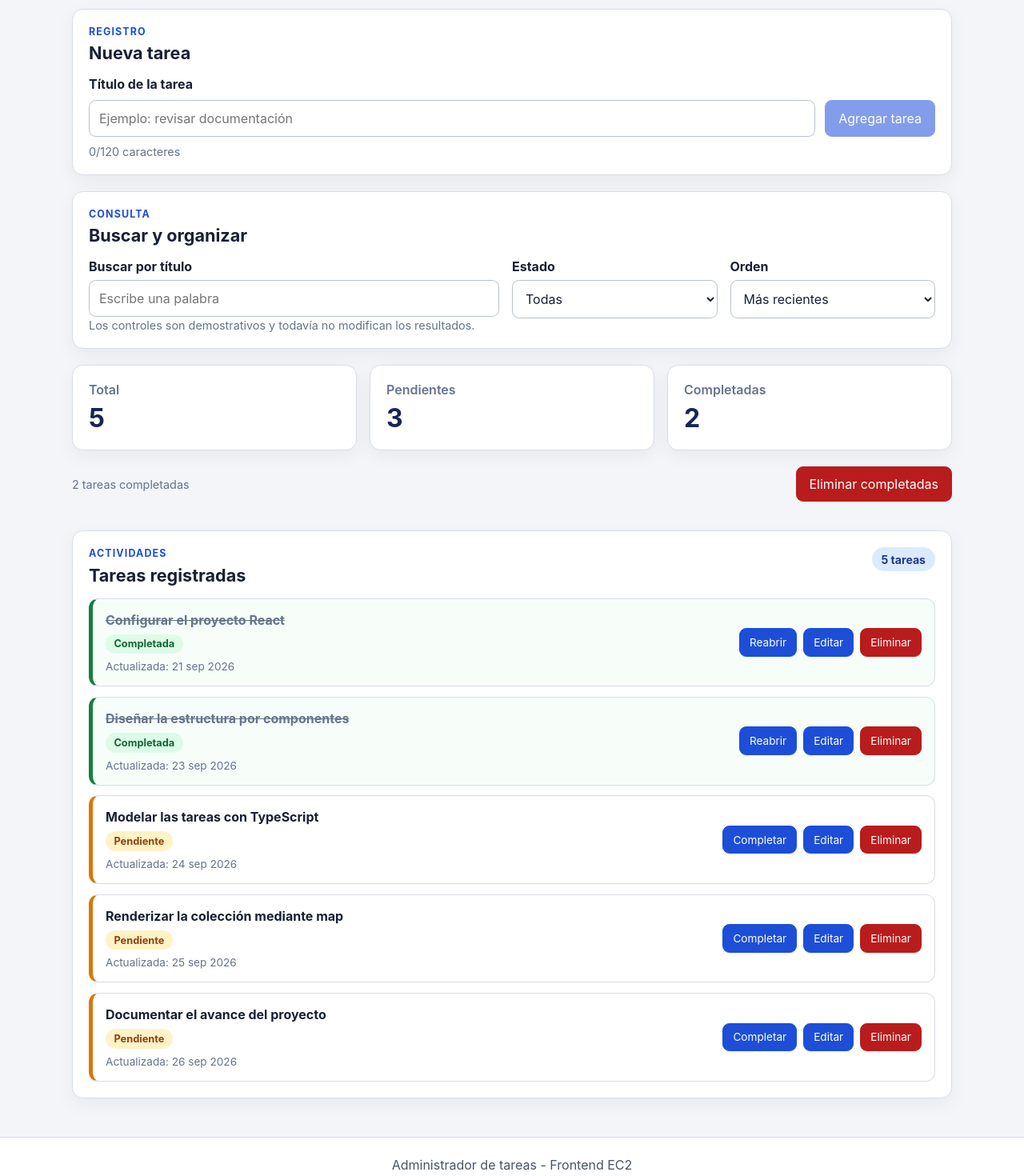
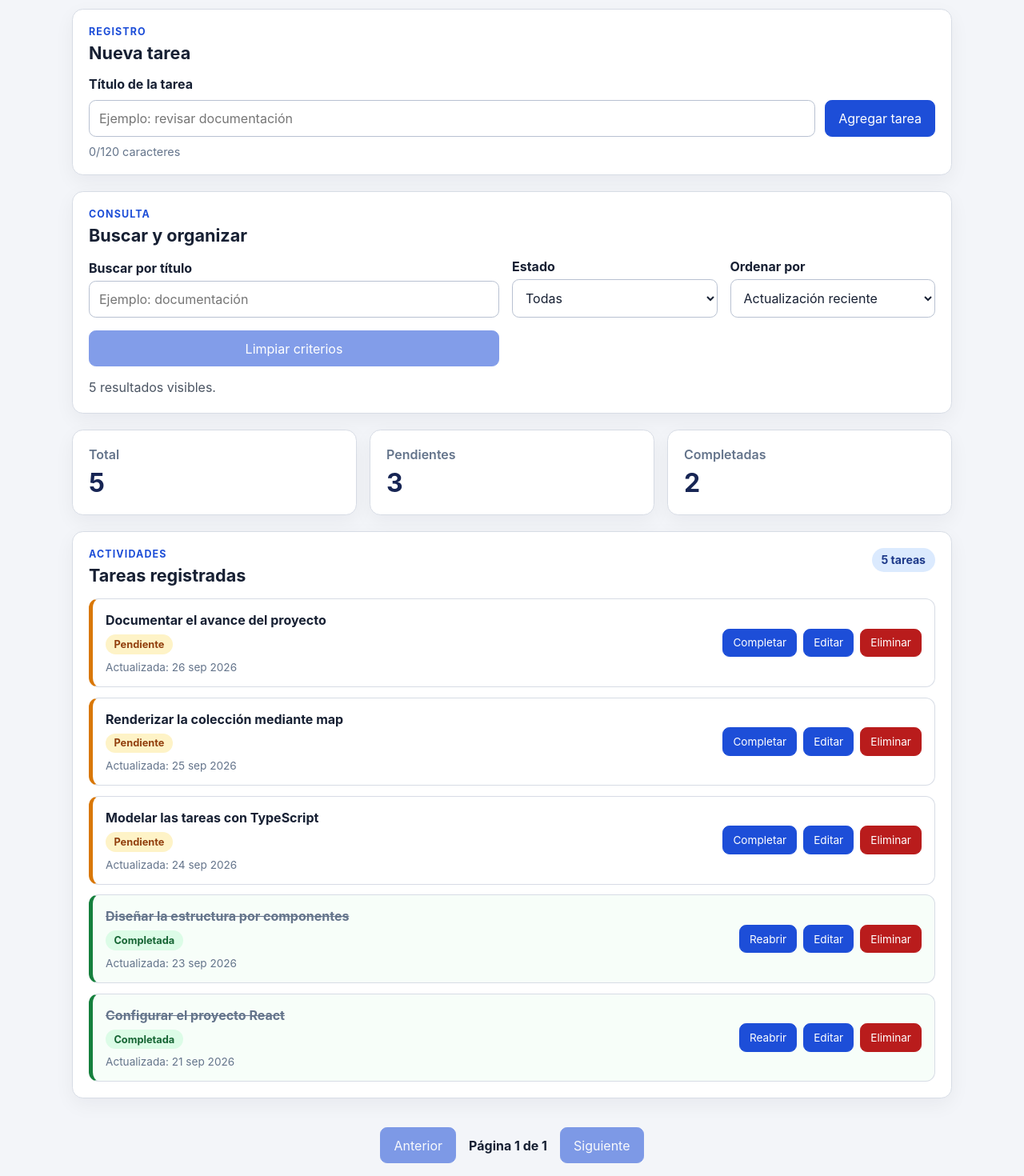
Before and after one commit to NotDrawing/task-manager-frontend, a React (Vite) app: page / in a window 1280 px wide. Shown: the part 220-1690 px from the top of the page at 80% size. Built offline with nearby package versions, Linux system fonts and the light colour scheme.

Commit message:
Actividad 8 Completa

```diff
--- a/src/App.tsx
+++ b/src/App.tsx
@@ -1,21 +1,47 @@
-import { useState } from "react";
+import { useEffect, useState } from "react";
 import { AppHeader } from "./components/AppHeader";
-import { TaskActions } from "./components/TaskActions";
 import { TaskFilters } from "./components/TaskFilter";
 import { TaskForm } from "./components/TaskForm";
 import { TaskList } from "./components/TaskList";
+import { TaskPagination } from "./components/TaskPagination";
 import { TaskSummary } from "./components/TaskSummary";
 import { tasks as initialTasks } from "./data/tasks";
 import type { Task } from "./models/task.interface";
+import type { TaskFilter, TaskSort } from "./models/task-view.types";
+import { getVisibleTasks } from "./services/task-query.service";
+import { loadTasks, saveTasks } from "./services/task-storage.service";
+
+const PAGE_SIZE = 5;
 
 export default function App() {
-  const [tasks, setTasks] = useState<Task[]>(() => [...initialTasks]);
+  const [tasks, setTasks] = useState<Task[]>(() => loadTasks(initialTasks));
+  const [query, setQuery] = useState("");
+  const [filter, setFilter] = useState<TaskFilter>("all");
+  const [sortBy, setSortBy] = useState<TaskSort>("updated-desc");
+  const [currentPage, setCurrentPage] = useState(1);
 
-  const completedCount = tasks.filter(
-    (task) => task.status === "completed",
-  ).length;
+  useEffect(() => {
+    saveTasks(tasks);
+  }, [tasks]);
 
-  function handleAddTask(title: string) {
+  const visibleTasks = getVisibleTasks(tasks, {
+    query,
+    filter,
+    sortBy,
+  });
+
+  const totalPages = Math.max(1, Math.ceil(visibleTasks.length / PAGE_SIZE));
+  const safeCurrentPage = Math.min(currentPage, totalPages);
+  const startIndex = (safeCurrentPage - 1) * PAGE_SIZE;
+  const paginatedTasks = visibleTasks.slice(startIndex, startIndex + PAGE_SIZE);
+
+  const hasActiveCriteria = query.trim() !== "" || filter !== "all";
+
+  const emptyMessage = hasActiveCriteria
+    ? "No hay tareas que coincidan con la búsqueda y el filtro."
+    : "Utiliza el formulario para registrar una nueva actividad.";
+
+  function handleAddTask(title: string): void {
     const now = new Date().toISOString();
 
     const newTask: Task = {
@@ -29,7 +55,7 @@
     setTasks((currentTasks) => [newTask, ...currentTasks]);
   }
 
-  function handleToggleStatus(id: string) {
+  function handleToggleStatus(id: string): void {
     const now = new Date().toISOString();
 
     setTasks((currentTasks) =>
@@ -47,7 +73,7 @@
     );
   }
 
-  function handleEditTask(id: string, title: string) {
+  function handleEditTask(id: string, title: string): void {
     const now = new Date().toISOString();
 
     setTasks((currentTasks) =>
@@ -63,7 +89,7 @@
     );
   }
 
-  function handleDeleteTask(id: string) {
+  function handleDeleteTask(id: string): void {
     const selectedTask = tasks.find((task) => task.id === id);
 
     if (!selectedTask) {
@@ -81,24 +107,29 @@
     setTasks((currentTasks) => currentTasks.filter((task) => task.id !== id));
   }
 
-  function handleClearCompleted() {
-    if (completedCount === 0) {
-      return;
-    }
+  function handleQueryChange(value: string): void {
+    setQuery(value);
+    setCurrentPage(1);
+  }
 
-    const shouldClear = window.confirm(
-      completedCount === 1
-        ? "¿Eliminar la tarea completada?"
-        : `¿Eliminar las ${completedCount} tareas completadas?`,
-    );
+  function handleFilterChange(value: TaskFilter): void {
+    setFilter(value);
+    setCurrentPage(1);
+  }
 
-    if (!shouldClear) {
-      return;
-    }
+  function handleClearCriteria(): void {
+    setQuery("");
+    setFilter("all");
+    setSortBy("updated-desc");
+    setCurrentPage(1);
+  }
 
-    setTasks((currentTasks) =>
-      currentTasks.filter((task) => task.status !== "completed"),
-    );
+  function handlePreviousPage(): void {
+    setCurrentPage(Math.max(1, safeCurrentPage - 1));
+  }
+
+  function handleNextPage(): void {
+    setCurrentPage(Math.min(totalPages, safeCurrentPage + 1));
   }
 
   return (
@@ -107,18 +138,37 @@
 
       <main className="app-main">
         <TaskForm onAddTask={handleAddTask} />
-        <TaskFilters />
+
+        <TaskFilters
+          query={query}
+          filter={filter}
+          sortBy={sortBy}
+          resultCount={visibleTasks.length}
+          onQueryChange={handleQueryChange}
+          onFilterChange={handleFilterChange}
+          onSortChange={setSortBy}
+          onClear={handleClearCriteria}
+        />
+
         <TaskSummary tasks={tasks} />
-        <TaskActions
-          completedCount={completedCount}
-          onClearCompleted={handleClearCompleted}
-        />
+
         <TaskList
-          tasks={tasks}
+          tasks={paginatedTasks}
+          resultCount={visibleTasks.length}
+          emptyMessage={emptyMessage}
           onToggleStatus={handleToggleStatus}
           onEditTask={handleEditTask}
           onDeleteTask={handleDeleteTask}
         />
+
+        {visibleTasks.length > 0 && (
+          <TaskPagination
+            currentPage={safeCurrentPage}
+            totalPages={totalPages}
+            onPrevious={handlePreviousPage}
+            onNext={handleNextPage}
+          />
+        )}
       </main>
 
       <footer className="app-footer">
--- a/src/components/TaskFilter.tsx
+++ b/src/components/TaskFilter.tsx
@@ -1,44 +1,87 @@
-export function TaskFilters() {
+import type { TaskFilter, TaskSort } from "../models/task-view.types";
+
+interface TaskFiltersProps {
+  query: string;
+  filter: TaskFilter;
+  sortBy: TaskSort;
+  resultCount: number;
+  onQueryChange: (value: string) => void;
+  onFilterChange: (value: TaskFilter) => void;
+  onSortChange: (value: TaskSort) => void;
+  onClear: () => void;
+}
+
+export function TaskFilters({
+  query,
+  filter,
+  sortBy,
+  resultCount,
+  onQueryChange,
+  onFilterChange,
+  onSortChange,
+  onClear,
+}: TaskFiltersProps) {
+  const hasActiveCriteria =
+    query.trim() !== "" || filter !== "all" || sortBy !== "updated-desc";
+
+  const resultLabel =
+    resultCount === 1
+      ? "1 resultado visible."
+      : `${resultCount} resultados visibles.`;
+
   return (
-    <section className="panel" aria-labelledby="filters-title">
+    <section className="panel" aria-labelledby="task-filters-title">
       <div className="section-heading">
         <div>
           <p className="section-heading__eyebrow">Consulta</p>
-          <h2 id="filters-title">Buscar y organizar</h2>
+          <h2 id="task-filters-title">Buscar y organizar</h2>
         </div>
       </div>
 
       <div className="filters-grid">
-        <div className="field">
-          <label htmlFor="task-search">Buscar por título</label>
+        <label className="filter-field">
+          <span>Buscar por título</span>
           <input
-            id="task-search"
             type="search"
-            placeholder="Escribe una palabra"
+            value={query}
+            placeholder="Ejemplo: documentación"
+            onChange={(event) => onQueryChange(event.target.value)}
           />
-        </div>
+        </label>
 
-        <div className="field">
-          <label htmlFor="status-filter">Estado</label>
-          <select id="status-filter" defaultValue="all">
+        <label className="filter-field">
+          <span>Estado</span>
+          <select
+            value={filter}
+            onChange={(event) =>
+              onFilterChange(event.target.value as TaskFilter)
+            }
+          >
             <option value="all">Todas</option>
             <option value="pending">Pendientes</option>
             <option value="completed">Completadas</option>
           </select>
-        </div>
+        </label>
 
-        <div className="field">
-          <label htmlFor="task-order">Orden</label>
-          <select id="task-order" defaultValue="newest">
-            <option value="newest">Más recientes</option>
-            <option value="oldest">Más antiguas</option>
-            <option value="title">Por título</option>
+        <label className="filter-field">
+          <span>Ordenar por</span>
+          <select
+            value={sortBy}
+            onChange={(event) => onSortChange(event.target.value as TaskSort)}
+          >
+            <option value="updated-desc">Actualización reciente</option>
+            <option value="created-desc">Creación reciente</option>
+            <option value="title-asc">Título A a Z</option>
           </select>
-        </div>
+        </label>
+
+        <button type="button" onClick={onClear} disabled={!hasActiveCriteria}>
+          Limpiar criterios
+        </button>
       </div>
 
-      <p className="helper-text">
-        Los controles son demostrativos y todavía no modifican los resultados.
+      <p className="filter-results" role="status">
+        {resultLabel}
       </p>
     </section>
   );
--- a/src/components/TaskForm.tsx
+++ b/src/components/TaskForm.tsx
@@ -1,5 +1,9 @@
 import { useState } from "react";
 import type { FormEvent } from "react";
+import {
+  TASK_TITLE_MAX_LENGTH,
+  validateTaskTitle,
+} from "../utils/task-validation";
 
 interface TaskFormProps {
   onAddTask: (title: string) => void;
@@ -7,17 +11,29 @@
 
 export function TaskForm({ onAddTask }: TaskFormProps) {
   const [title, setTitle] = useState("");
-  const normalizedTitle = title.trim();
+  const [error, setError] = useState("");
 
-  function handleSubmit(event: FormEvent<HTMLFormElement>) {
+  function handleTitleChange(value: string): void {
+    setTitle(value);
+
+    if (error) {
+      setError(validateTaskTitle(value) ?? "");
+    }
+  }
+
+  function handleSubmit(event: FormEvent<HTMLFormElement>): void {
     event.preventDefault();
 
-    if (!normalizedTitle) {
+    const validationMessage = validateTaskTitle(title);
+
+    if (validationMessage) {
+      setError(validationMessage);
       return;
     }
 
-    onAddTask(normalizedTitle);
+    onAddTask(title.trim());
     setTitle("");
+    setError("");
   }
 
   return (
@@ -29,7 +45,7 @@
         </div>
       </div>
 
-      <form className="task-form" onSubmit={handleSubmit}>
+      <form className="task-form" onSubmit={handleSubmit} noValidate>
         <label htmlFor="task-title">Título de la tarea</label>
 
         <div className="task-form__row">
@@ -38,18 +54,27 @@
             name="title"
             type="text"
             placeholder="Ejemplo: revisar documentación"
-            maxLength={120}
+            maxLength={TASK_TITLE_MAX_LENGTH}
             value={title}
-            onChange={(event) => setTitle(event.target.value)}
-            required
+            onChange={(event) => handleTitleChange(event.target.value)}
+            aria-invalid={Boolean(error)}
+            aria-describedby={
+              error ? "task-title-help task-title-error" : "task-title-help"
+            }
           />
 
-          <button type="submit" disabled={!normalizedTitle}>
-            Agregar tarea
-          </button>
+          <button type="submit">Agregar tarea</button>
         </div>
 
-        <p className="helper-text">{title.length}/120 caracteres</p>
+        <p id="task-title-help" className="helper-text">
+          {title.length}/{TASK_TITLE_MAX_LENGTH} caracteres
+        </p>
+
+        {error && (
+          <p id="task-title-error" className="field-error" role="alert">
+            {error}
+          </p>
+        )}
       </form>
     </section>
   );
--- a/src/components/TaskItem.tsx
+++ b/src/components/TaskItem.tsx
@@ -1,6 +1,10 @@
 import { useState } from "react";
 import type { FormEvent } from "react";
 import type { Task } from "../models/task.interface";
+import {
+  TASK_TITLE_MAX_LENGTH,
+  validateTaskTitle,
+} from "../utils/task-validation";
 
 interface TaskItemProps {
   task: Task;
@@ -24,28 +28,42 @@
   const { id, title, status, updatedAt } = task;
   const [isEditing, setIsEditing] = useState(false);
   const [draftTitle, setDraftTitle] = useState(title);
-  const normalizedDraft = draftTitle.trim();
+  const [error, setError] = useState("");
 
   const statusLabel = status === "completed" ? "Completada" : "Pendiente";
 
-  function handleStartEdit() {
+  function handleStartEdit(): void {
     setDraftTitle(title);
+    setError("");
     setIsEditing(true);
   }
 
-  function handleCancelEdit() {
+  function handleCancelEdit(): void {
     setDraftTitle(title);
+    setError("");
     setIsEditing(false);
   }
 
-  function handleEditSubmit(event: FormEvent<HTMLFormElement>) {
+  function handleDraftChange(value: string): void {
+    setDraftTitle(value);
+
+    if (error) {
+      setError(validateTaskTitle(value) ?? "");
+    }
+  }
+
+  function handleEditSubmit(event: FormEvent<HTMLFormElement>): void {
     event.preventDefault();
 
-    if (!normalizedDraft) {
+    const validationMessage = validateTaskTitle(draftTitle);
+
+    if (validationMessage) {
+      setError(validationMessage);
       return;
     }
 
-    onEditTask(id, normalizedDraft);
+    onEditTask(id, draftTitle.trim());
+    setError("");
     setIsEditing(false);
   }
 
@@ -53,7 +71,11 @@
     <article className={`task-item task-item--${status}`} role="listitem">
       <div className="task-item__content">
         {isEditing ? (
-          <form className="task-item__edit-form" onSubmit={handleEditSubmit}>
+          <form
+            className="task-item__edit-form"
+            onSubmit={handleEditSubmit}
+            noValidate
+          >
             <label className="sr-only" htmlFor={`edit-task-${id}`}>
               Editar título de la tarea
             </label>
@@ -62,17 +84,21 @@
               id={`edit-task-${id}`}
               className="task-item__edit-input"
               value={draftTitle}
-              onChange={(event) => setDraftTitle(event.target.value)}
-              maxLength={120}
+              maxLength={TASK_TITLE_MAX_LENGTH}
+              onChange={(event) => handleDraftChange(event.target.value)}
+              aria-invalid={Boolean(error)}
+              aria-describedby={error ? `edit-error-${id}` : undefined}
               autoFocus
-              required
             />
 
+            {error && (
+              <p id={`edit-error-${id}`} className="field-error" role="alert">
+                {error}
+              </p>
+            )}
+
             <div className="task-item__edit-actions">
-              <button type="submit" disabled={!normalizedDraft}>
-                Guardar
-              </button>
-
+              <button type="submit">Guardar</button>
               <button type="button" onClick={handleCancelEdit}>
                 Cancelar
               </button>
--- a/src/components/TaskList.tsx
+++ b/src/components/TaskList.tsx
@@ -3,6 +3,8 @@
 
 interface TaskListProps {
   tasks: Task[];
+  emptyMessage: string;
+  resultCount?: number;
   onToggleStatus: (id: string) => void;
   onEditTask: (id: string, title: string) => void;
   onDeleteTask: (id: string) => void;
@@ -10,11 +12,15 @@
 
 export function TaskList({
   tasks,
+  emptyMessage,
+  resultCount,
   onToggleStatus,
   onEditTask,
   onDeleteTask,
 }: TaskListProps) {
-  const resultLabel = tasks.length === 1 ? "1 tarea" : `${tasks.length} tareas`;
+  const total = resultCount ?? tasks.length;
+
+  const resultLabel = total === 1 ? "1 tarea" : `${total} tareas`;
 
   return (
     <section className="panel" aria-labelledby="task-list-title">
@@ -29,8 +35,8 @@
 
       {tasks.length === 0 ? (
         <div className="empty-state" role="status">
-          <h3>No hay tareas registradas</h3>
-          <p>Utiliza el formulario para registrar una nueva actividad.</p>
+          <h3>Sin resultados</h3>
+          <p>{emptyMessage}</p>
         </div>
       ) : (
         <div className="task-list" role="list">
--- /dev/null
+++ b/src/components/TaskPagination.tsx
@@ -0,0 +1,33 @@
+interface TaskPaginationProps {
+  currentPage: number;
+  totalPages: number;
+  onPrevious: () => void;
+  onNext: () => void;
+}
+
+export function TaskPagination({
+  currentPage,
+  totalPages,
+  onPrevious,
+  onNext,
+}: TaskPaginationProps) {
+  return (
+    <nav className="pagination" aria-label="Paginación de tareas">
+      <button type="button" onClick={onPrevious} disabled={currentPage <= 1}>
+        Anterior
+      </button>
+
+      <p className="pagination__status" role="status">
+        Página {currentPage} de {totalPages}
+      </p>
+
+      <button
+        type="button"
+        onClick={onNext}
+        disabled={currentPage >= totalPages}
+      >
+        Siguiente
+      </button>
+    </nav>
+  );
+}
--- a/src/index.css
+++ b/src/index.css
@@ -304,6 +304,59 @@
   text-align: center;
 }
 
+.field-error {
+  margin: 0;
+  color: #9b1c1c;
+  font-size: 0.9rem;
+  font-weight: 700;
+}
+
+input[aria-invalid='true'] {
+  border-color: #9b1c1c;
+  outline-color: #9b1c1c;
+}
+
+.filters-grid {
+  display: grid;
+  grid-template-columns: minmax(220px, 2fr) repeat(2, minmax(170px, 1fr));
+  gap: 1rem;
+  align-items: end;
+}
+
+.filter-field {
+  display: grid;
+  gap: 0.4rem;
+}
+
+.filter-field span {
+  font-weight: 700;
+}
+
+.filter-field input,
+.filter-field select {
+  width: 100%;
+}
+
+.filter-results {
+  min-height: 1.4rem;
+  margin: 1rem 0 0;
+  color: #4b5563;
+}
+
+.pagination {
+  display: flex;
+  flex-wrap: wrap;
+  align-items: center;
+  justify-content: center;
+  gap: 1rem;
+  margin-top: 1rem;
+}
+
+.pagination__status {
+  margin: 0;
+  font-weight: 700;
+}
+
 @media (max-width: 720px) {
   .app-header {
     padding-block: 2.25rem;
@@ -397,3 +450,9 @@
 .task-actions .helper-text {
   margin: 0;
 }
+
+@media (max-width: 760px) {
+  .filters-grid {
+    grid-template-columns: 1fr;
+  }
+}
--- a/src/models/task.interface.ts
+++ b/src/models/task.interface.ts
@@ -1,7 +1,4 @@
-export type TaskStatus =
-    | 'pending'
-    | 'completed';
-
+export type TaskStatus = 'pending' | 'completed';
 export interface Task {
     id: string;
     title: string;
--- /dev/null
+++ b/src/services/task-query.service.ts
@@ -0,0 +1,59 @@
+import type { Task } from '../models/task.interface';
+import type {
+    TaskSort,
+    TaskViewOptions,
+} from '../models/task-view.types';
+
+const titleCollator = new Intl.Collator('es-MX', {
+    sensitivity: 'base',
+});
+
+function compareTasks(
+    firstTask: Task,
+    secondTask: Task,
+    sortBy: TaskSort,
+): number {
+    switch (sortBy) {
+        case 'created-desc':
+            return (
+                Date.parse(secondTask.createdAt) -
+                Date.parse(firstTask.createdAt)
+            );
+        case 'title-asc':
+            return titleCollator.compare(
+                firstTask.title,
+                secondTask.title,
+            );
+        case 'updated-desc':
+        default:
+            return (
+                Date.parse(secondTask.updatedAt) -
+                Date.parse(firstTask.updatedAt)
+            );
+    }
+}
+
+export function getVisibleTasks(
+    tasks: Task[],
+    options: TaskViewOptions,
+): Task[] {
+    const normalizedQuery = options.query
+        .trim()
+        .toLocaleLowerCase('es-MX');
+
+    const filteredTasks = tasks.filter((task) => {
+        const matchesQuery = task.title
+            .toLocaleLowerCase('es-MX')
+            .includes(normalizedQuery);
+
+        const matchesFilter =
+            options.filter === 'all' ||
+            task.status === options.filter;
+
+        return matchesQuery && matchesFilter;
+    });
+
+    return [...filteredTasks].sort((firstTask, secondTask) =>
+        compareTasks(firstTask, secondTask, options.sortBy),
+    );
+}
--- /dev/null
+++ b/src/services/task-storage.service.ts
@@ -0,0 +1,69 @@
+import type {
+    Task,
+    TaskStatus,
+} from '../models/task.interface';
+
+const STORAGE_KEY = 'task-manager.tasks';
+
+function isTaskStatus(
+    value: unknown,
+): value is TaskStatus {
+    return value === 'pending' || value === 'completed';
+}
+
+function isTask(value: unknown): value is Task {
+    if (!value || typeof value !== 'object') {
+        return false;
+    }
+
+    const task = value as Partial<Task>;
+
+    return (
+        typeof task.id === 'string' &&
+        typeof task.title === 'string' &&
+        isTaskStatus(task.status) &&
+        typeof task.createdAt === 'string' &&
+        Number.isFinite(Date.parse(task.createdAt)) &&
+        typeof task.updatedAt === 'string' &&
+        Number.isFinite(Date.parse(task.updatedAt))
+    );
+}
+
+export function loadTasks(
+    fallbackTasks: Task[],
+): Task[] {
+    try {
+        const savedTasks = localStorage.getItem(STORAGE_KEY);
+
+        if (!savedTasks) {
+            return [...fallbackTasks];
+        }
+
+        const parsedValue: unknown = JSON.parse(savedTasks);
+
+        if (
+            !Array.isArray(parsedValue) ||
+            !parsedValue.every(isTask)
+        ) {
+            return [...fallbackTasks];
+        }
+
+        return parsedValue;
+    } catch {
+        return [...fallbackTasks];
+    }
+}
+
+export function saveTasks(tasks: Task[]): void {
+    try {
+        localStorage.setItem(
+            STORAGE_KEY,
+            JSON.stringify(tasks),
+        );
+    } catch (error) {
+        console.error(
+            'No fue posible guardar las tareas localmente.',
+            error,
+        );
+    }
+}
--- /dev/null
+++ b/src/utils/task-validation.ts
@@ -0,0 +1,21 @@
+export const TASK_TITLE_MAX_LENGTH = 120;
+
+export function validateTaskTitle(
+    value: string,
+): string | null {
+    const title = value.trim();
+
+    if (!title) {
+        return 'Escribe el título de la tarea.';
+    }
+
+    if (title.length < 3) {
+        return 'El título debe tener al menos 3 caracteres.';
+    }
+
+    if (title.length > TASK_TITLE_MAX_LENGTH) {
+        return `El título no puede superar ${TASK_TITLE_MAX_LENGTH} caracteres.`;
+    }
+
+    return null;
+}
```
Also changed, not shown: src/models/task-view.types.ts (added, +14 -0 lines), 2 other files (tests, documents, lock files or other folders).
